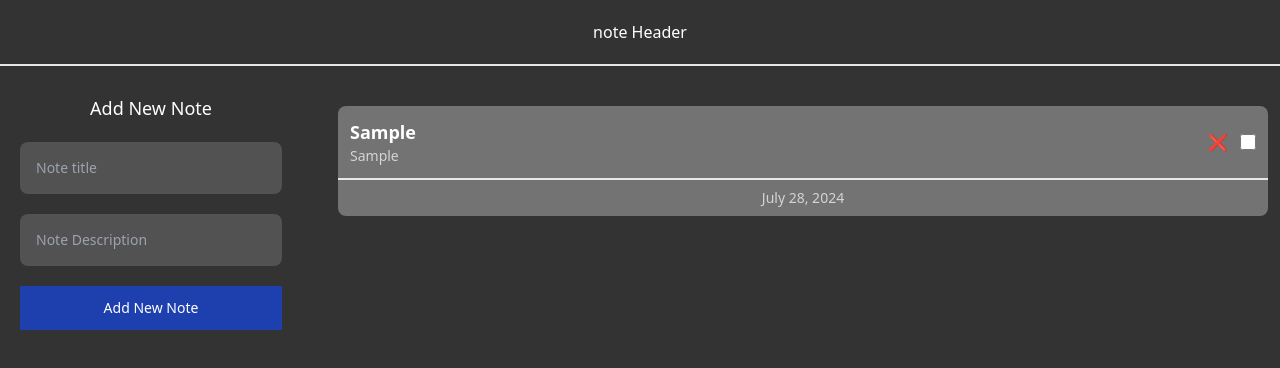
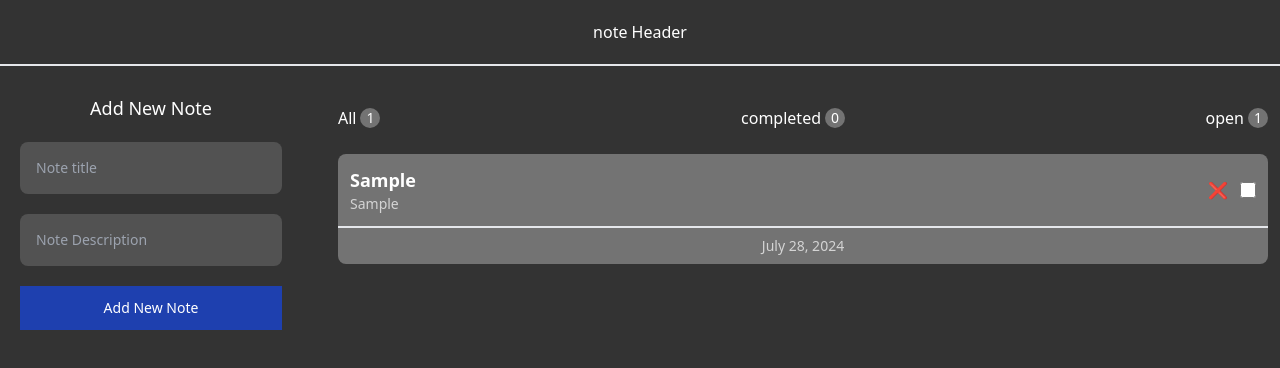
Before and after one commit to salarGholami/Add-Todo, a React (Vite) app: page / in a window 1280 px wide. Both pictures are taken after typing "Sample", "Sample" into the empty fields and a click on the button "Add New Note". Shown: the top 368 px of the page. Built offline with nearby package versions, Linux system fonts and the light colour scheme.

Commit message:
NoteStatus component

```diff
--- a/src/components/NoteList.jsx
+++ b/src/components/NoteList.jsx
@@ -1,6 +1,10 @@
+import NoteStatus from "./NoteStatus";
+
 function NoteList({ notes, onDelete, onComplete }) {
+
   return (
     <div className="col-span-12 md:col-span-8 lg:col-span-9 mt-6 md:mt-0 ">
+      <NoteStatus notes={notes} />
       {notes.map((note) => (
         <NoteItem
           key={note.id}
@@ -24,7 +28,11 @@ function NoteItem({ note, onDelete, onComplete }) {
 
   return (
     <div className="flex flex-col p-3">
-      <div className="bg-neutral-500 rounded-lg">
+      <div
+        className={`bg-neutral-500 rounded-lg ${
+          note.completed ? "bg-neutral-600" : ""
+        }`}
+      >
         <div className="flex justify-between items-center p-3">
           <div
             className={`flex flex-col ${note.completed ? "opacity-50" : ""}`}
--- /dev/null
+++ b/src/components/NoteStatus.jsx
@@ -0,0 +1,32 @@
+function NoteStatus({ notes }) {
+  const allNotes = notes.length;
+  const completedNotes = notes.filter((n) => n.completed).length;
+  const uncompletedNotes = allNotes - completedNotes;
+
+  if (!allNotes) return <h2 className="text-center md:text-lg lg:text-2xl">No Notes has already been added !</h2>;
+
+  return (
+    <ul className="flex justify-between items-center p-3">
+      <li className="flex justify-center items-center ">
+        All
+        <span className="w-5 h-5 flex justify-center items-center ml-1 text-sm bg-neutral-500 rounded-full">
+          {allNotes}
+        </span>
+      </li>
+      <li className="flex justify-center items-center">
+        completed
+        <span className="w-5 h-5 flex justify-center items-center  ml-1 text-sm bg-neutral-500 rounded-full">
+          {completedNotes}
+        </span>
+      </li>
+      <li className="flex justify-center items-center">
+        open
+        <span className="w-5 h-5 flex justify-center items-center ml-1 text-sm bg-neutral-500 rounded-full">
+          {uncompletedNotes}
+        </span>
+      </li>
+    </ul>
+  );
+}
+
+export default NoteStatus;
```
Also changed, not shown: src/App.jsx (line endings or trailing spaces).
